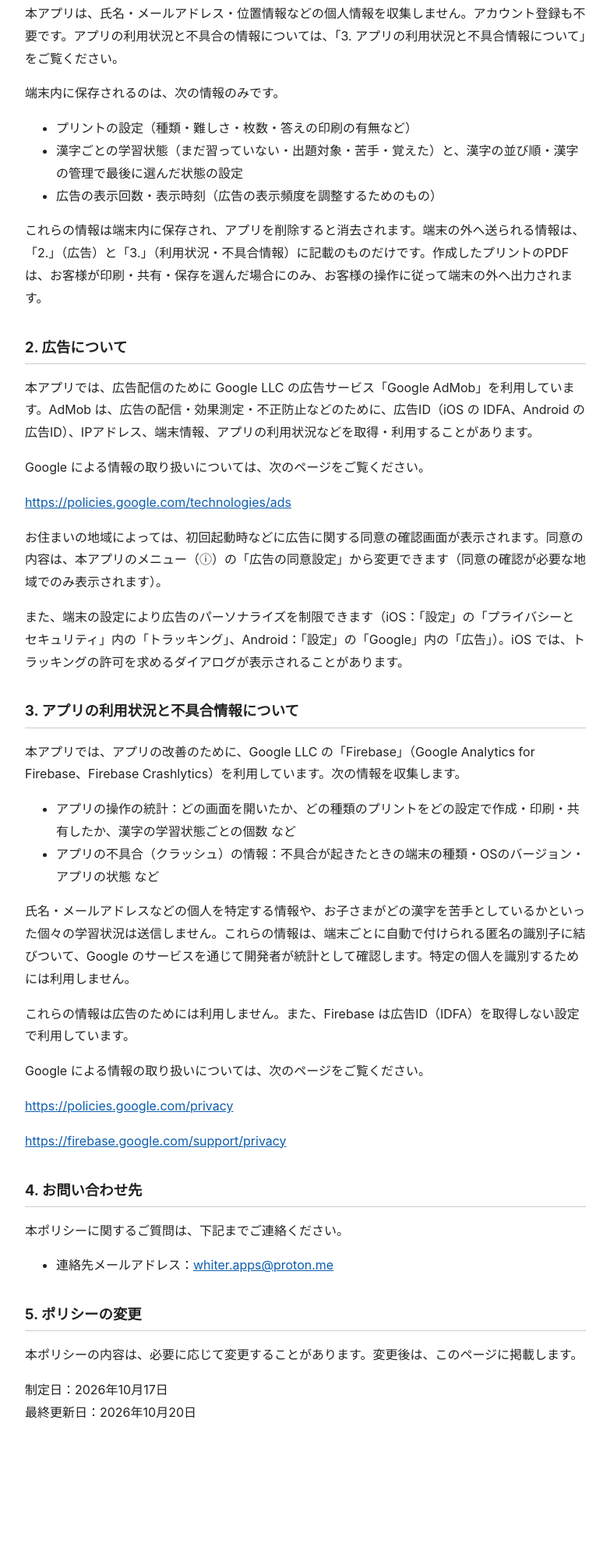
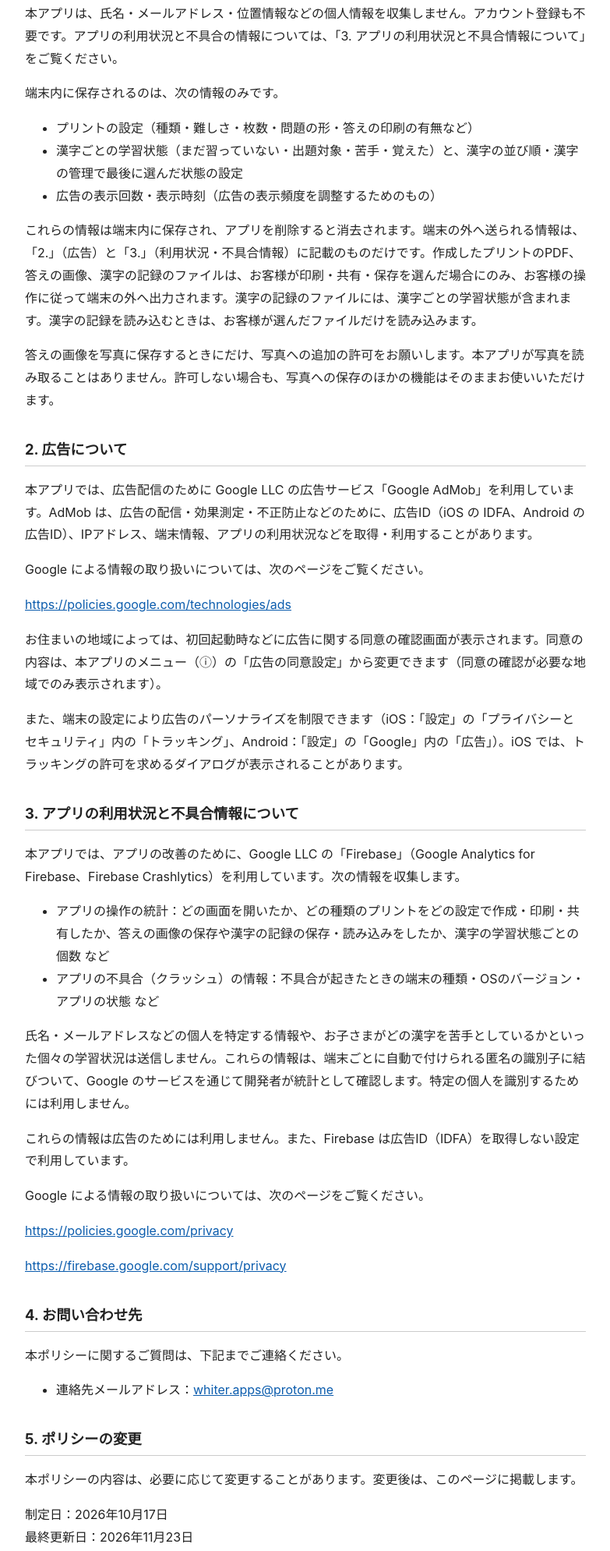
Before and after one commit to whiter1974/whiter1974.github.io, a plain HTML site: page ouchiprint/privacy.html in a window 1280 px wide. Shown: the part 258-2247 px from the top of the page at 78% size, without its empty margins (248-1031 px from the left). Before the commit the page ends 2116 px from the top, so only its background shows below. Drawn offline with Linux system fonts and the light colour scheme.

Commit message:
おうちで学習プリント 1.3.0: 答えの画像・漢字の記録のファイル・写真の許可をポリシーに追記し、できることを更新する
Co-Authored-By: Claude Opus 5.5 <noreply@anthropic.com>

```diff
--- a/ouchiprint/privacy.html
+++ b/ouchiprint/privacy.html
@@ -15,11 +15,12 @@
 <p>本アプリは、氏名・メールアドレス・位置情報などの個人情報を収集しません。アカウント登録も不要です。アプリの利用状況と不具合の情報については、「3. アプリの利用状況と不具合情報について」をご覧ください。</p>
 <p>端末内に保存されるのは、次の情報のみです。</p>
 <ul>
-  <li>プリントの設定（種類・難しさ・枚数・答えの印刷の有無など）</li>
+  <li>プリントの設定（種類・難しさ・枚数・問題の形・答えの印刷の有無など）</li>
   <li>漢字ごとの学習状態（まだ習っていない・出題対象・苦手・覚えた）と、漢字の並び順・漢字の管理で最後に選んだ状態の設定</li>
   <li>広告の表示回数・表示時刻（広告の表示頻度を調整するためのもの）</li>
 </ul>
-<p>これらの情報は端末内に保存され、アプリを削除すると消去されます。端末の外へ送られる情報は、「2.」（広告）と「3.」（利用状況・不具合情報）に記載のものだけです。作成したプリントのPDFは、お客様が印刷・共有・保存を選んだ場合にのみ、お客様の操作に従って端末の外へ出力されます。</p>
+<p>これらの情報は端末内に保存され、アプリを削除すると消去されます。端末の外へ送られる情報は、「2.」（広告）と「3.」（利用状況・不具合情報）に記載のものだけです。作成したプリントのPDF、答えの画像、漢字の記録のファイルは、お客様が印刷・共有・保存を選んだ場合にのみ、お客様の操作に従って端末の外へ出力されます。漢字の記録のファイルには、漢字ごとの学習状態が含まれます。漢字の記録を読み込むときは、お客様が選んだファイルだけを読み込みます。</p>
+<p>答えの画像を写真に保存するときにだけ、写真への追加の許可をお願いします。本アプリが写真を読み取ることはありません。許可しない場合も、写真への保存のほかの機能はそのままお使いいただけます。</p>
 
 <h2>2. 広告について</h2>
 <p>本アプリでは、広告配信のために Google LLC の広告サービス「Google AdMob」を利用しています。AdMob は、広告の配信・効果測定・不正防止などのために、広告ID（iOS の IDFA、Android の広告ID）、IPアドレス、端末情報、アプリの利用状況などを取得・利用することがあります。</p>
@@ -31,7 +32,7 @@
 <h2>3. アプリの利用状況と不具合情報について</h2>
 <p>本アプリでは、アプリの改善のために、Google LLC の「Firebase」（Google Analytics for Firebase、Firebase Crashlytics）を利用しています。次の情報を収集します。</p>
 <ul>
-  <li>アプリの操作の統計：どの画面を開いたか、どの種類のプリントをどの設定で作成・印刷・共有したか、漢字の学習状態ごとの個数 など</li>
+  <li>アプリの操作の統計：どの画面を開いたか、どの種類のプリントをどの設定で作成・印刷・共有したか、答えの画像の保存や漢字の記録の保存・読み込みをしたか、漢字の学習状態ごとの個数 など</li>
   <li>アプリの不具合（クラッシュ）の情報：不具合が起きたときの端末の種類・OSのバージョン・アプリの状態 など</li>
 </ul>
 <p>氏名・メールアドレスなどの個人を特定する情報や、お子さまがどの漢字を苦手としているかといった個々の学習状況は送信しません。これらの情報は、端末ごとに自動で付けられる匿名の識別子に結びついて、Google のサービスを通じて開発者が統計として確認します。特定の個人を識別するためには利用しません。</p>
@@ -49,6 +50,6 @@
 <h2>5. ポリシーの変更</h2>
 <p>本ポリシーの内容は、必要に応じて変更することがあります。変更後は、このページに掲載します。</p>
 
-<p>制定日：2026年10月17日<br>最終更新日：2026年10月20日</p>
+<p>制定日：2026年10月17日<br>最終更新日：2026年11月23日</p>
 </body>
 </html>
```
Also changed, not shown: ouchiprint/index.html (+4 -3 lines).
